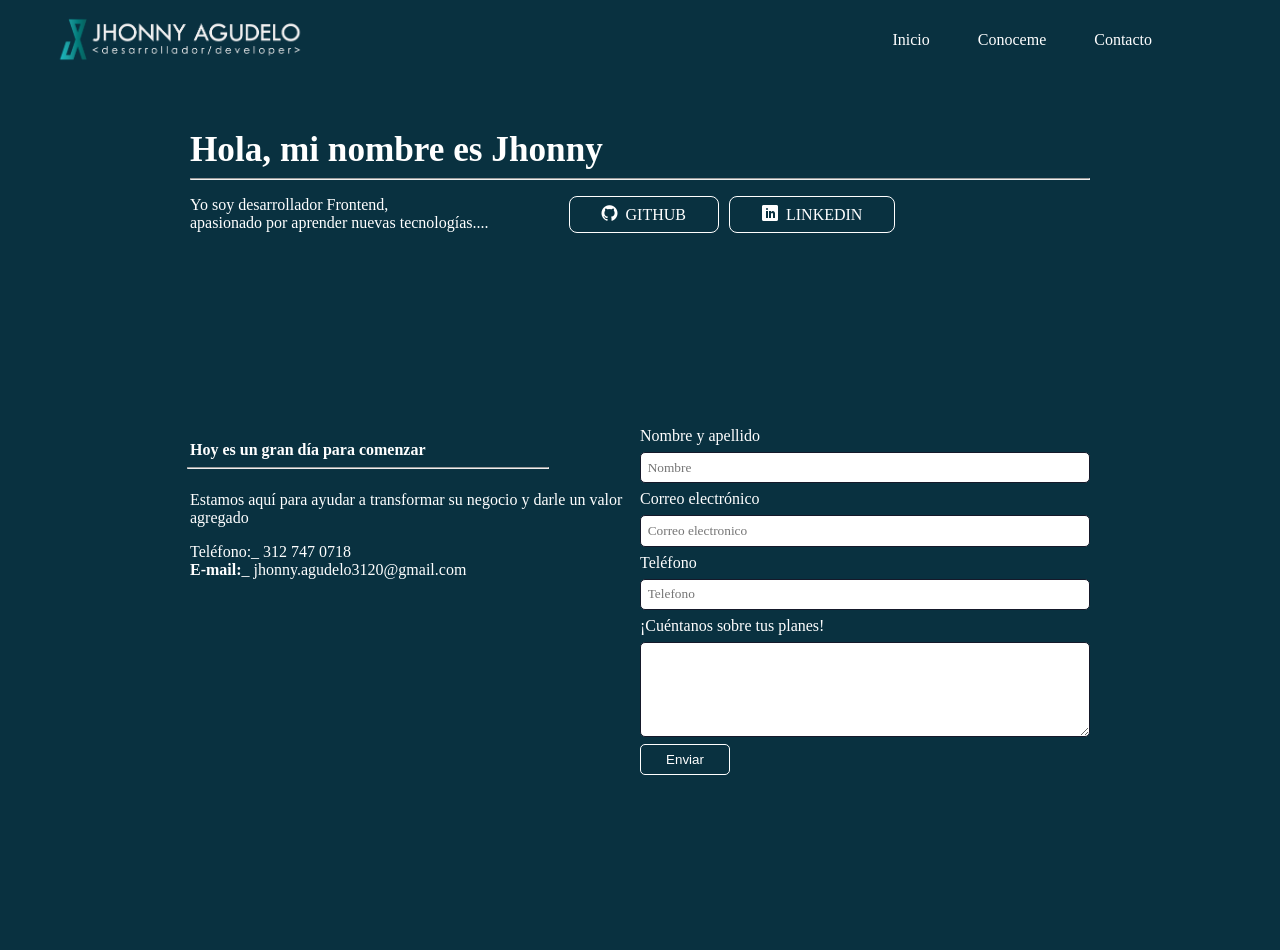
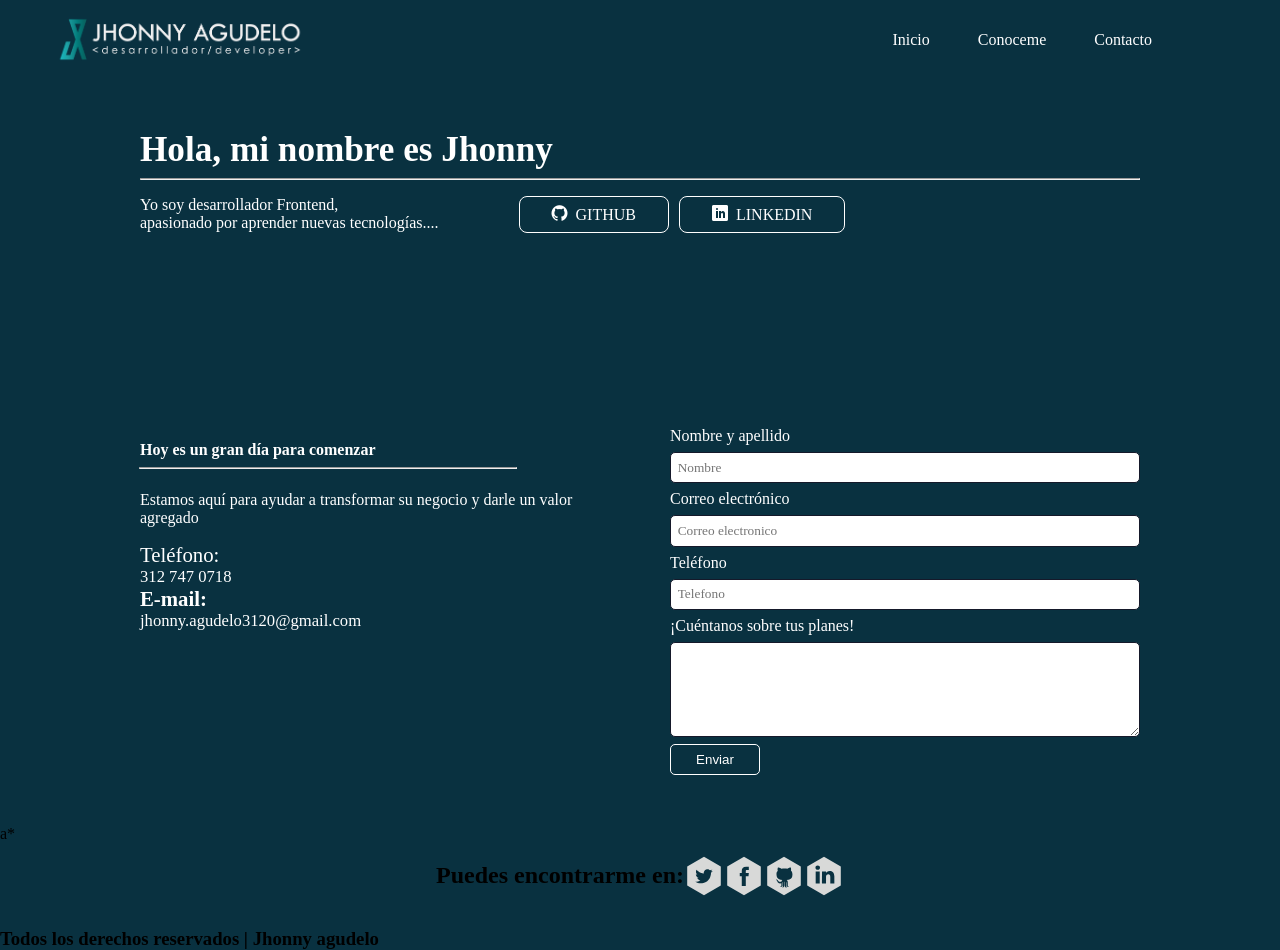
Before and after one commit to jhonnyagudelo/Proyecto-Personal, a website: page index.html in a window 1280 px wide. Before the commit the page ends 800 px from the top, so only its background shows below. Drawn offline with Linux system fonts and the light colour scheme; files whose address does not match are found by name; a web font is replaced by a local one.

Commit message:
grid gap

```diff
--- a/index.html
+++ b/index.html
@@ -73,12 +73,35 @@
 		</section>
 	</section>
 	<footer class="footer">
+		<div class="footer-item">
+			a*
+		</div>
+
 		<div class="redes-social">
-			<a href="" class="redes-social"></a>
-			<a href="" class="redes-social"></a>
-			<a href="" class="redes-social"></a>
-			<a href="" class="redes-social"></a>
-			<a href="" class="redes-social"></a>
+			<h2>Puedes encontrarme en:</h2>
+			<a href="https://twitter.com/Jhonny3120"
+				 target="_blank"
+				 class="redes-social">
+				 <img src="dist/images/twitter.svg" alt="">
+			</a>
+			<a 	href="https://www.facebook.com/jhonnystiven.agudelotenorio"
+					target="_blank"
+					class="redes-social">
+					<img src="dist/images/facebook.svg" alt="">
+			</a>
+			<a href="https://github.com/jhonnyagudelo"
+				 target="_blank"
+				 class="redes-social">
+				 <img src="dist/images/github.svg" alt="">
+			</a>
+			<a  href="https://www.linkedin.com/in/jhonny-stiven-agudelo-tenorio-a2a8a9112/"
+					target="_blank"
+			 		class="redes-social">
+					<img src="dist/images/linkedin.svg" alt="">
+			</a>
+		</div>
+		<div class="Derechos">
+			<h3>Todos los derechos reservados | Jhonny agudelo</h3>
 		</div>
 
 	</footer>
--- a/src/css/style.css
+++ b/src/css/style.css
@@ -45,13 +45,14 @@ body{
 }
 
 .u-wrapper{
-  max-width: 900px;
+  max-width: 1000px;
   margin:auto;
   position: relative;
   width: auto;
 }
 
 .header{
+  /*position: fixed;*/
   display: flex;
   align-items: center;
   height: 80px;
@@ -130,6 +131,7 @@ body{
   grid-template-columns: repeat(2, 1fr);
   grid-template-rows:1fr;
   grid-template-areas:"origin form";
+  grid-gap: 60px;
 }
 
 .origin{
@@ -140,7 +142,7 @@ body{
     text-decoration: none;
     color:var(--lightColor);
     & span::before{
-      content:'_   ';
+      content:'';
     }
   }
 }
@@ -159,6 +161,9 @@ body{
   font-family: 'Montserrat', system-iu;
   border-radius: 5px;
   padding: .5em .5em;
+  &:focus{
+    background: rgba(211, 211, 211, .5);
+  }
 }
 
 .label{
@@ -187,3 +192,30 @@ body{
   border: 1px solid var(--lightColor);
   }
 }
+
+.origin-title-contacto{
+ & a{
+  display: block;
+  font-size: 1.3em;
+
+ }
+ & span{
+  font-size: .8em;
+  display: block;
+ }
+}
+
+.footer{
+  top: 50px;
+  position: relative;
+}
+
+.redes-social{
+  display:flex;
+  justify-content: center;
+  /*flex-direction: column;*/
+  text-decoration: none;
+  & img{
+    width: 40px;
+  }
+}
```
Also changed, not shown: dist/css/style.css.
